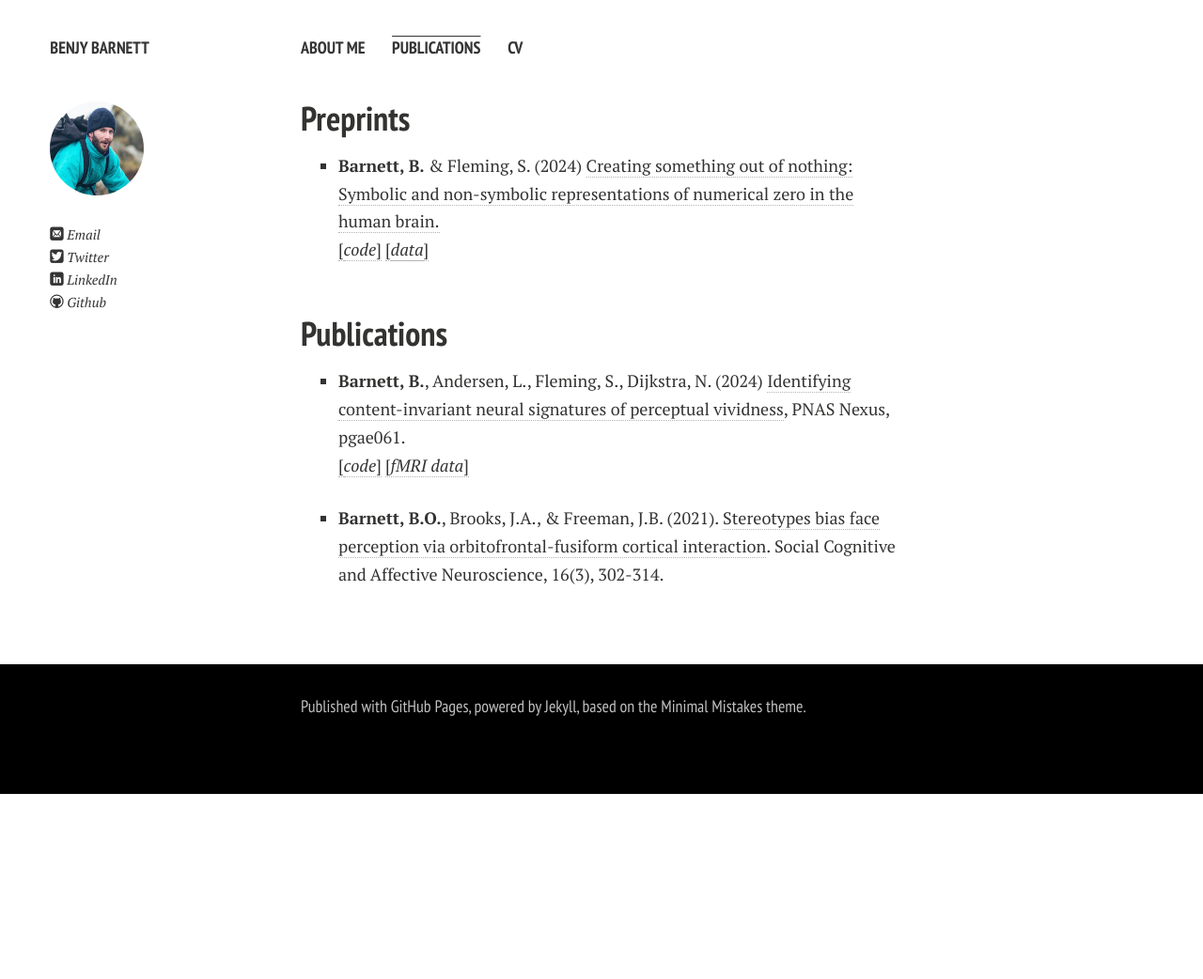
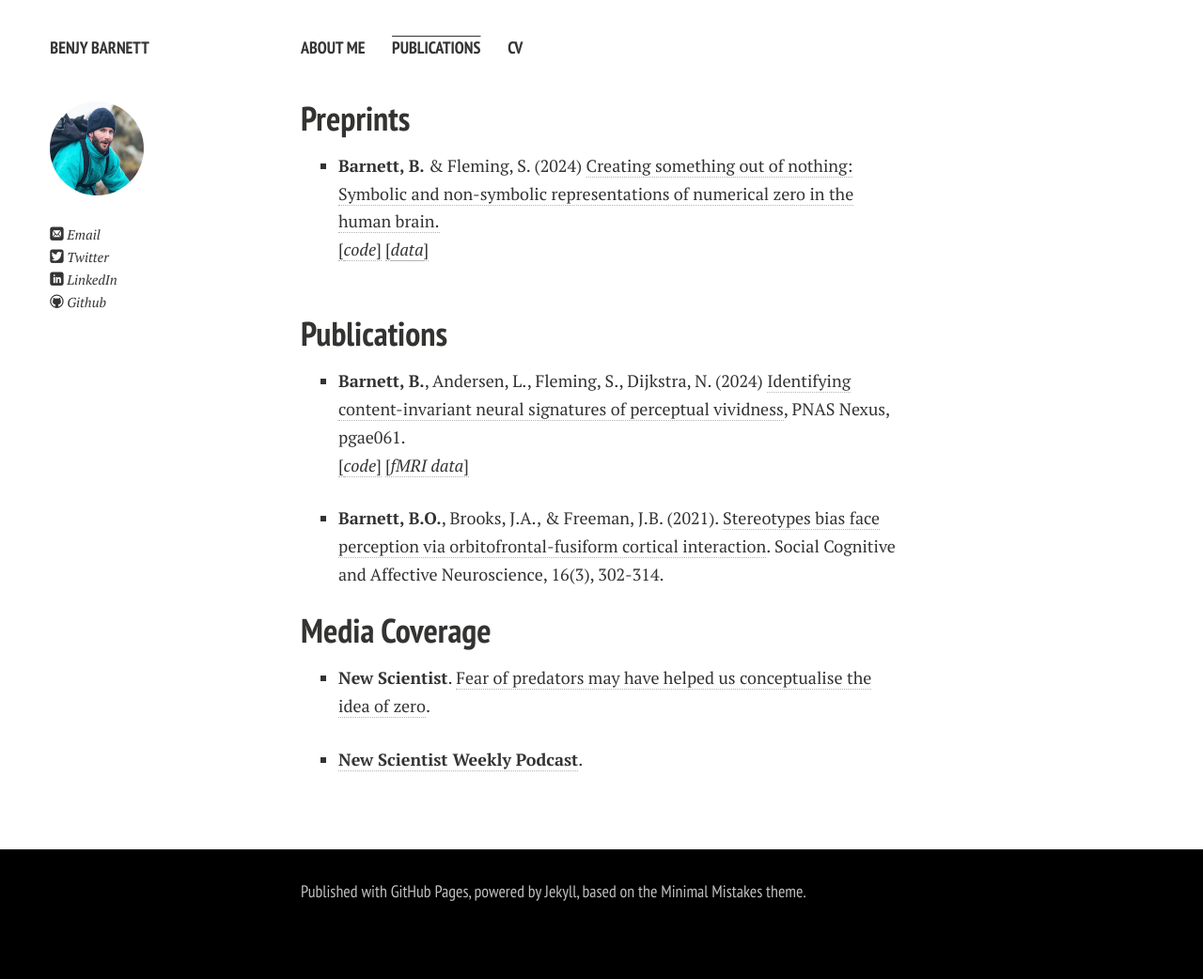
Before and after one commit to benjybarnett/benjybarnett.github.io, a Jekyll site: the page built from publications.md, in a window 1280 px wide. Shown: the whole page at 94% size. Built offline with Jekyll 4.4.1, drawn with Linux system fonts in a browser that asks for light colours; nearby versions of some CDN libraries; comment, search, counter and statistics services are not loaded; a style sheet for code colours, icons or effects is not loaded; before the commit the page ends 900 px from its top, so only the background shows below that.

Commit message:
Update publications.md

```diff
--- a/publications.md
+++ b/publications.md
@@ -19,3 +19,11 @@ title: Publications
 
 
 - **Barnett, B.O.**, Brooks, J.A., & Freeman, J.B. (2021). [Stereotypes bias face perception via orbitofrontal-fusiform cortical interaction](https://www.academic.oup.com/scan/article/16/3/302/6017806). Social Cognitive and Affective Neuroscience, 16(3), 302-314.
+
+
+## Media Coverage
+
+- **New Scientist**. [Fear of predators may have helped us conceptualise the idea of zero](https://www.newscientist.com/article/2419468-fear-of-predators-may-have-helped-us-conceptualise-the-idea-of-zero/).
+
+
+- [**New Scientist Weekly Podcast**](https://shows.acast.com/61850ae845b6e300132557e2/65e1f72edfdd5a0017f966fb?seek=655).
```
